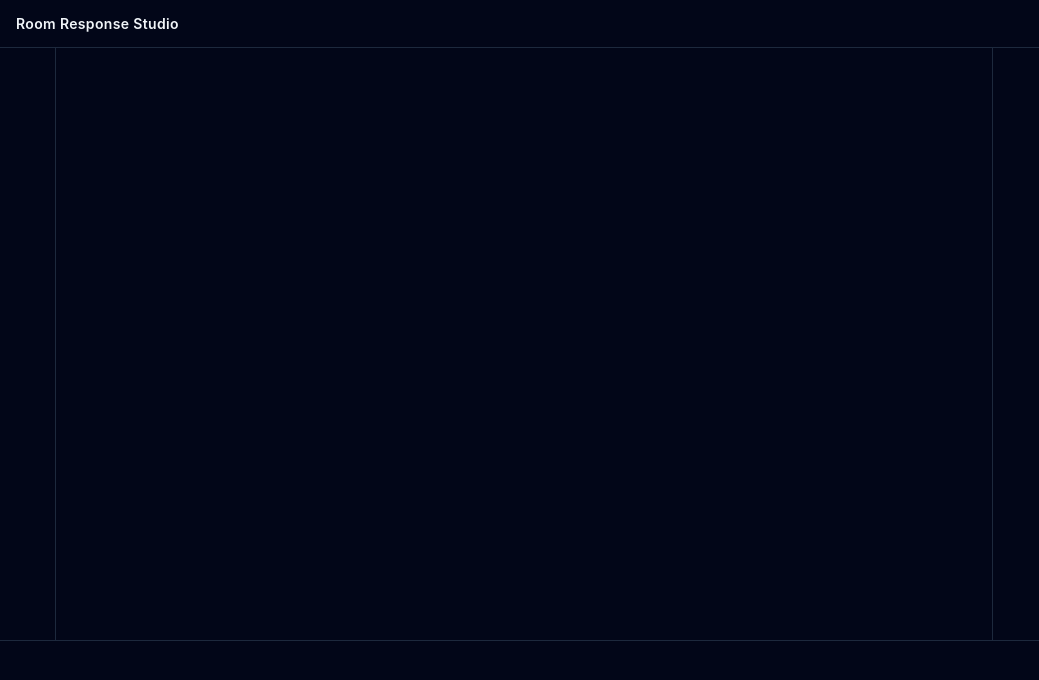
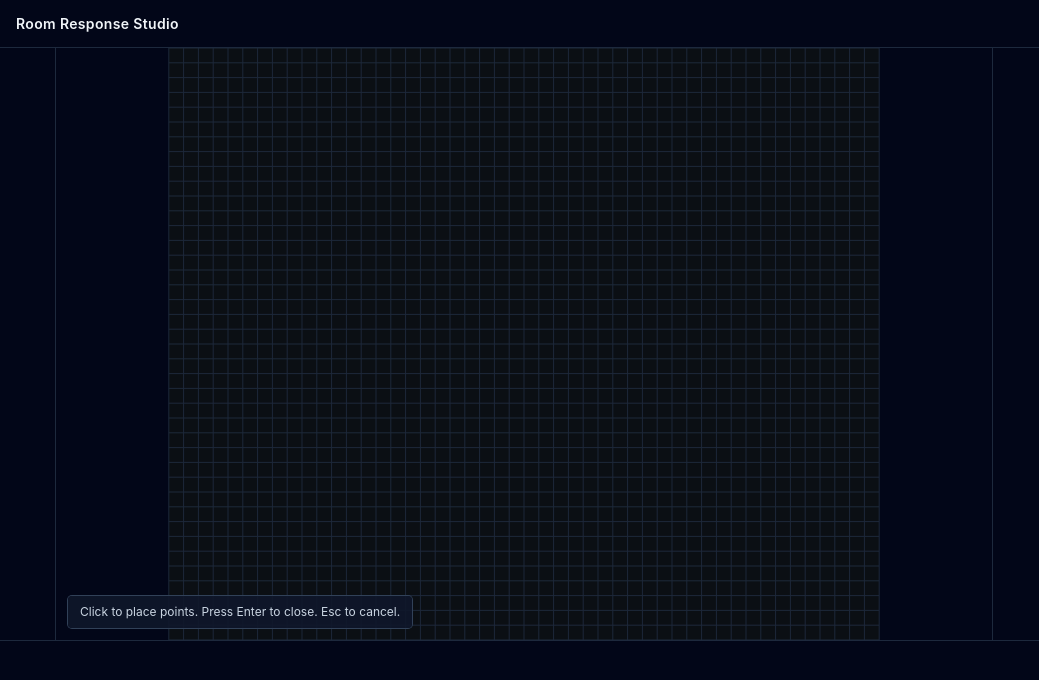
Before and after one commit to RobertGjoshevski/Seatfield, a React (Vite) app: page / in a window 1280 px wide. Shown: the top 680 px of the page, without its empty margins (0-1039 px from the left). Built offline with nearby package versions, Linux system fonts and the light colour scheme.

Commit message:
feat: add 2D room drawing viewport

```diff
--- a/src/App.tsx
+++ b/src/App.tsx
@@ -1,3 +1,5 @@
+import { Viewport2D } from './components/viewport/Viewport2D'
+
 export default function App() {
   return (
     <div className="flex h-screen w-screen flex-col bg-slate-950 text-slate-100">
@@ -6,7 +8,9 @@ export default function App() {
       </header>
       <div className="flex min-h-0 flex-1">
         <aside className="w-14 border-r border-slate-800" />
-        <main className="flex-1" />
+        <main className="min-w-0 flex-1">
+          <Viewport2D />
+        </main>
         <aside className="w-72 border-l border-slate-800" />
       </div>
       <footer className="h-40 border-t border-slate-800" />
--- /dev/null
+++ b/src/components/viewport/Viewport2D.tsx
@@ -0,0 +1,143 @@
+import { useEffect } from 'react'
+import { useProjectStore } from '../../store/projectStore'
+import { useSvgViewport } from '../../hooks/useSvgViewport'
+import { snap } from '../../lib/math'
+
+export function Viewport2D() {
+  const project = useProjectStore((state) => state.project)
+  const activeTool = useProjectStore((state) => state.activeTool)
+  const roomDraft = useProjectStore((state) => state.roomDraft)
+  const addRoomPoint = useProjectStore((state) => state.addRoomPoint)
+  const closeRoom = useProjectStore((state) => state.closeRoom)
+  const cancelRoom = useProjectStore((state) => state.cancelRoom)
+  const {
+    view,
+    svgRef,
+    onWheel,
+    onPointerDown,
+    onPointerMove,
+    onPointerUp,
+    screenToWorld,
+  } = useSvgViewport({ x: -2, y: -8, w: 12, h: 10 })
+
+  useEffect(() => {
+    const onKeyDown = (event: KeyboardEvent) => {
+      if (event.key === 'Enter' && activeTool === 'room') {
+        closeRoom()
+      }
+      if (event.key === 'Escape') {
+        cancelRoom()
+      }
+    }
+    window.addEventListener('keydown', onKeyDown)
+    return () => window.removeEventListener('keydown', onKeyDown)
+  }, [activeTool, closeRoom, cancelRoom])
+
+  const handleClick = (event: React.MouseEvent<SVGSVGElement>) => {
+    if (event.button !== 0 || event.shiftKey) return
+    if (activeTool !== 'room') return
+    const point = screenToWorld(event.clientX, event.clientY)
+    addRoomPoint({ x: snap(point.x, 0.25), y: snap(point.y, 0.25) })
+  }
+
+  const step = view.w > 24 ? 2 : view.w > 12 ? 1 : 0.25
+  const gridLines: React.ReactNode[] = []
+  const startX = Math.floor(view.x / step) * step
+  const endX = view.x + view.w
+  for (let x = startX; x <= endX; x += step) {
+    gridLines.push(
+      <line
+        key={`x-${x}`}
+        x1={x}
+        y1={view.y}
+        x2={x}
+        y2={view.y + view.h}
+        stroke="#1e293b"
+        strokeWidth={1}
+        vectorEffect="non-scaling-stroke"
+      />,
+    )
+  }
+  const startY = Math.floor(view.y / step) * step
+  const endY = view.y + view.h
+  for (let y = startY; y <= endY; y += step) {
+    gridLines.push(
+      <line
+        key={`y-${y}`}
+        x1={view.x}
+        y1={y}
+        x2={view.x + view.w}
+        y2={y}
+        stroke="#1e293b"
+        strokeWidth={1}
+        vectorEffect="non-scaling-stroke"
+      />,
+    )
+  }
+
+  const roomPoints = project.room.boundary
+    .map((point) => `${point.x},${-point.y}`)
+    .join(' ')
+  const draftPoints = roomDraft
+    .map((point) => `${point.x},${-point.y}`)
+    .join(' ')
+
+  return (
+    <div className="relative h-full w-full">
+      <svg
+        ref={svgRef}
+        data-testid="viewport-2d"
+        className="h-full w-full touch-none"
+        viewBox={`${view.x} ${view.y} ${view.w} ${view.h}`}
+        onWheel={onWheel}
+        onPointerDown={onPointerDown}
+        onPointerMove={onPointerMove}
+        onPointerUp={onPointerUp}
+        onClick={handleClick}
+        style={{ cursor: activeTool === 'room' ? 'crosshair' : 'default' }}
+      >
+        <rect
+          x={view.x}
+          y={view.y}
+          width={view.w}
+          height={view.h}
+          fill="#0b0f14"
+        />
+        {gridLines}
+        {project.room.boundary.length >= 3 && (
+          <polygon
+            points={roomPoints}
+            fill="rgba(20, 184, 166, 0.08)"
+            stroke="#2dd4bf"
+            strokeWidth={2}
+            vectorEffect="non-scaling-stroke"
+          />
+        )}
+        {roomDraft.length >= 2 && (
+          <polyline
+            points={draftPoints}
+            fill="none"
+            stroke="#fbbf24"
+            strokeWidth={2}
+            strokeDasharray="6 4"
+            vectorEffect="non-scaling-stroke"
+          />
+        )}
+        {roomDraft.map((point, index) => (
+          <circle
+            key={`draft-${index}`}
+            cx={point.x}
+            cy={-point.y}
+            r={view.w * 0.006}
+            fill="#fbbf24"
+          />
+        ))}
+      </svg>
+      {activeTool === 'room' && (
+        <div className="pointer-events-none absolute bottom-3 left-3 rounded bg-slate-900/90 px-3 py-2 text-xs text-slate-300 ring-1 ring-slate-700">
+          Click to place points. Press Enter to close. Esc to cancel.
+        </div>
+      )}
+    </div>
+  )
+}
```
